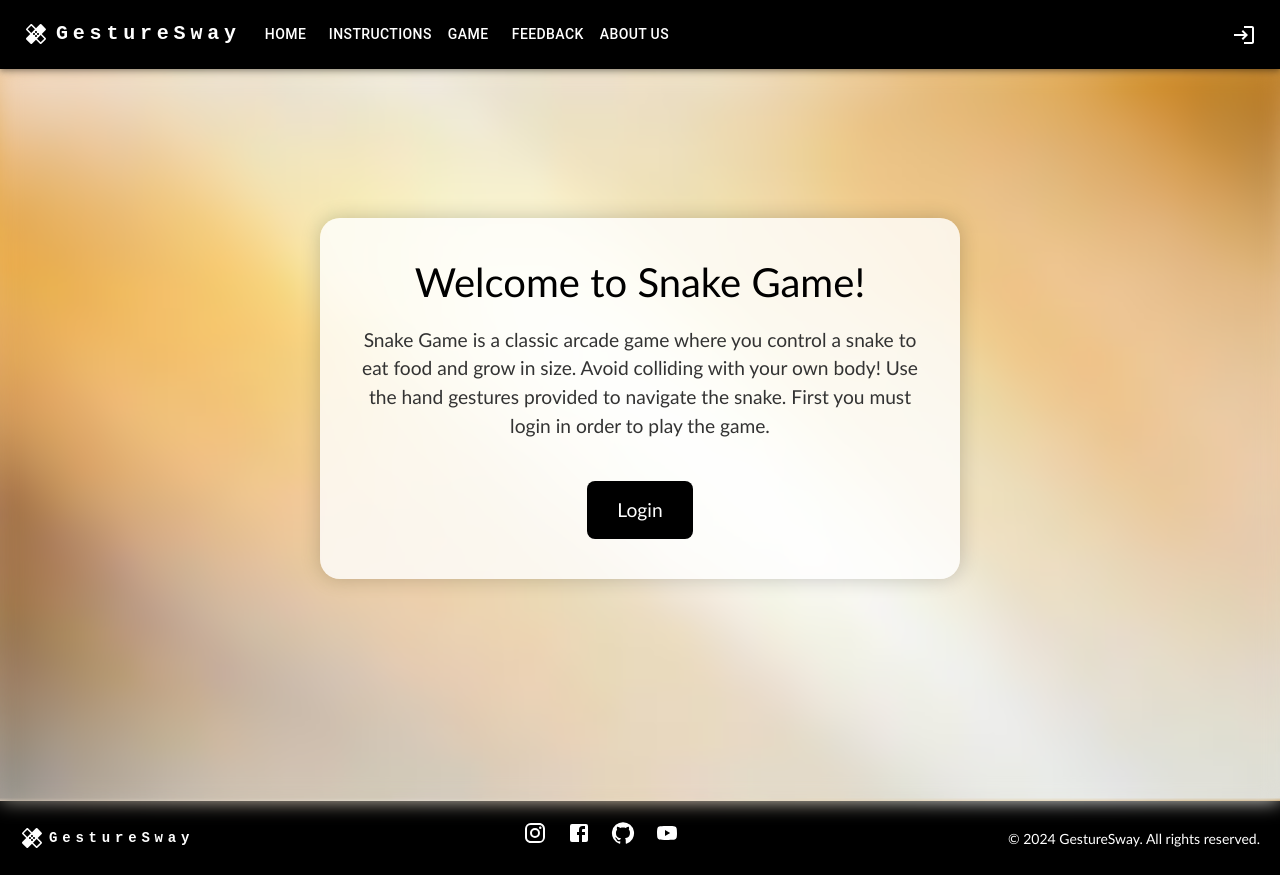
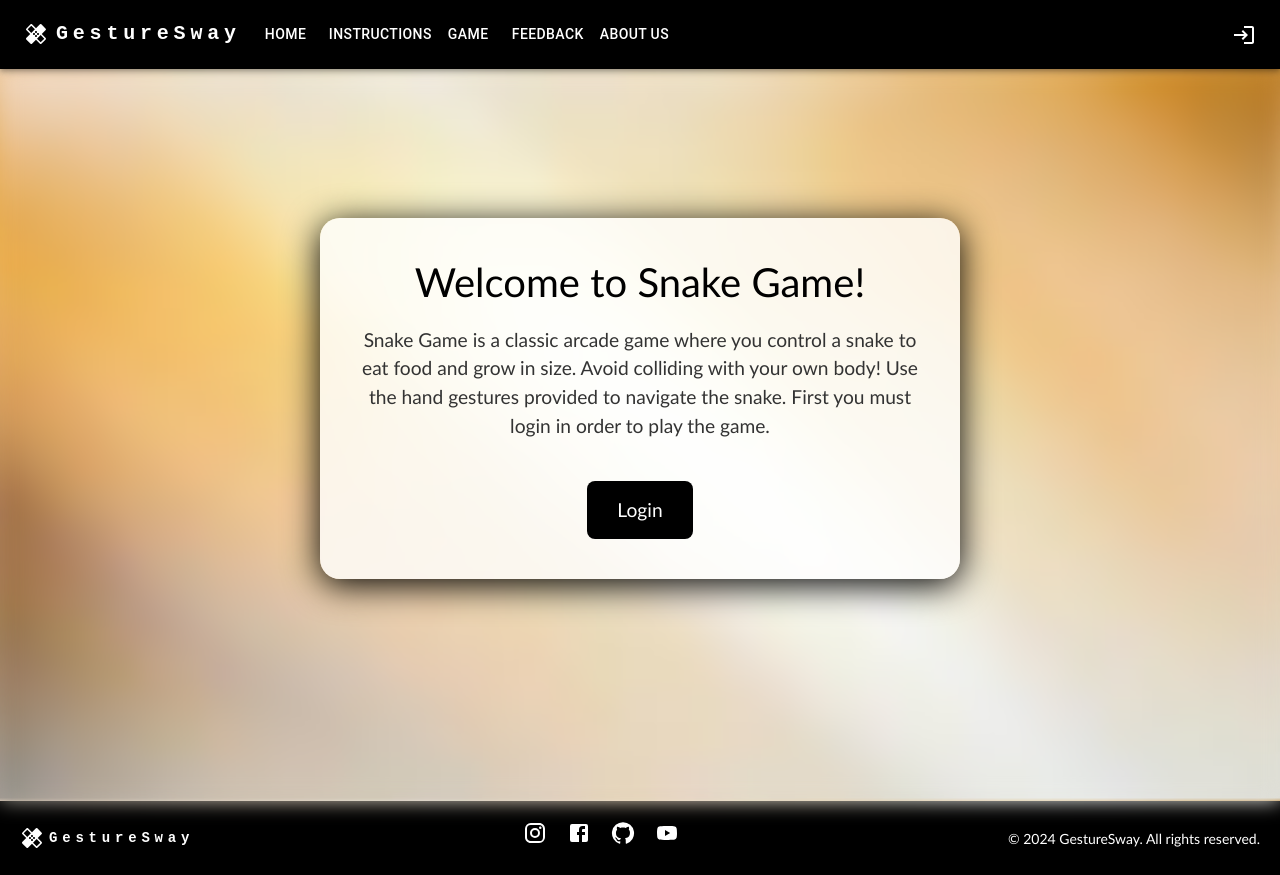
Before and after one commit to FernandoPrmu/GestureSway-Backend, a React (Vite) app in the folder client/: page /GamePage in a window 1280 px wide. Built offline with nearby package versions, Linux system fonts and the light colour scheme.

Commit message:
Updated the game page
Updated the CSS of the game page

```diff
--- a/client/src/pages/GamePage.css
+++ b/client/src/pages/GamePage.css
@@ -18,7 +18,7 @@
     padding: 40px;
     background-color: rgba(255, 255, 255, 0.8); /* White background with opacity for content */
     border-radius: 20px;
-    box-shadow: 0 0 20px rgba(0, 0, 0, 0.2);
+    box-shadow: 0 6px 35px rgba(1, 1, 1, 1);
   }
 
   .title {
```
